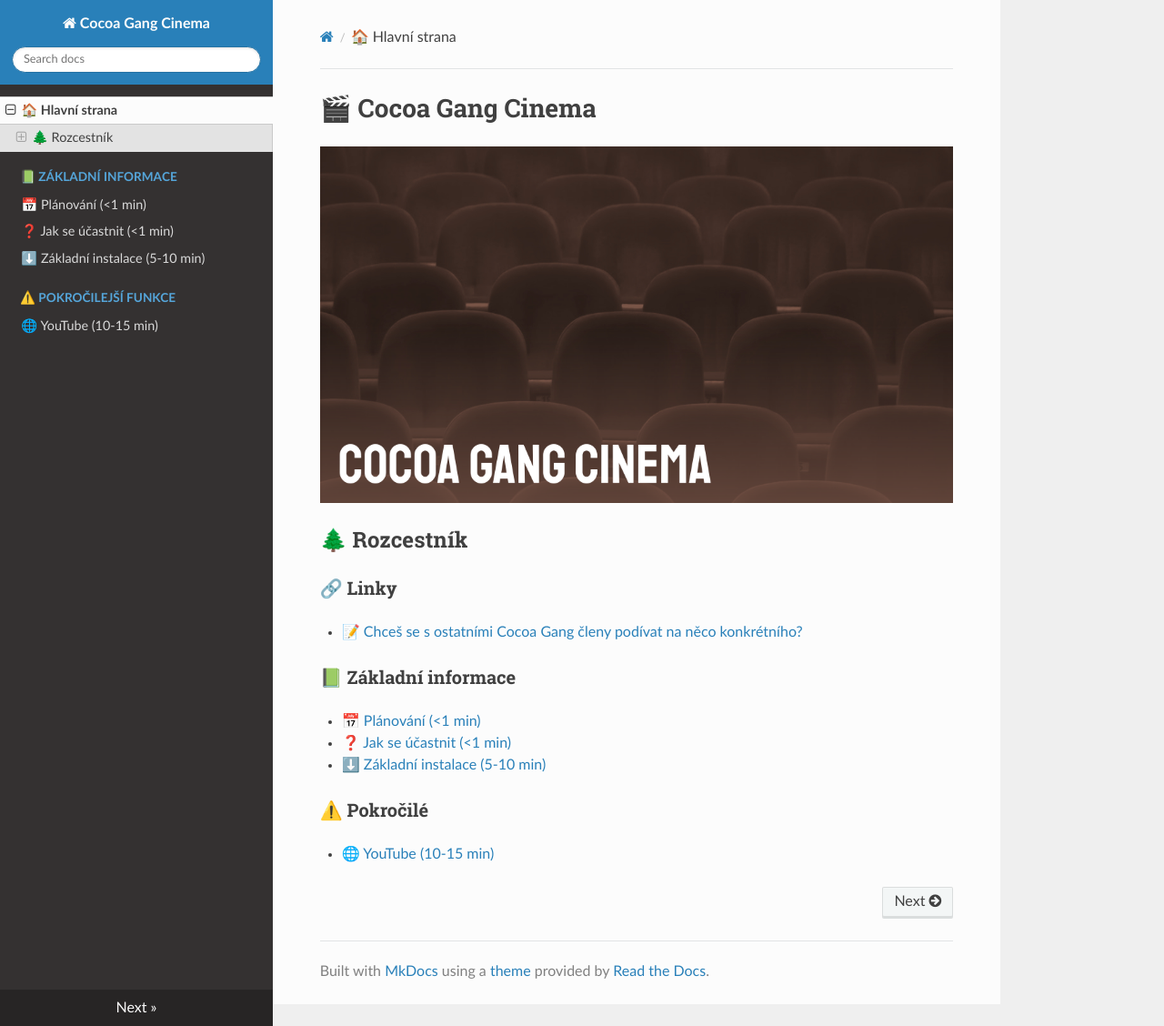
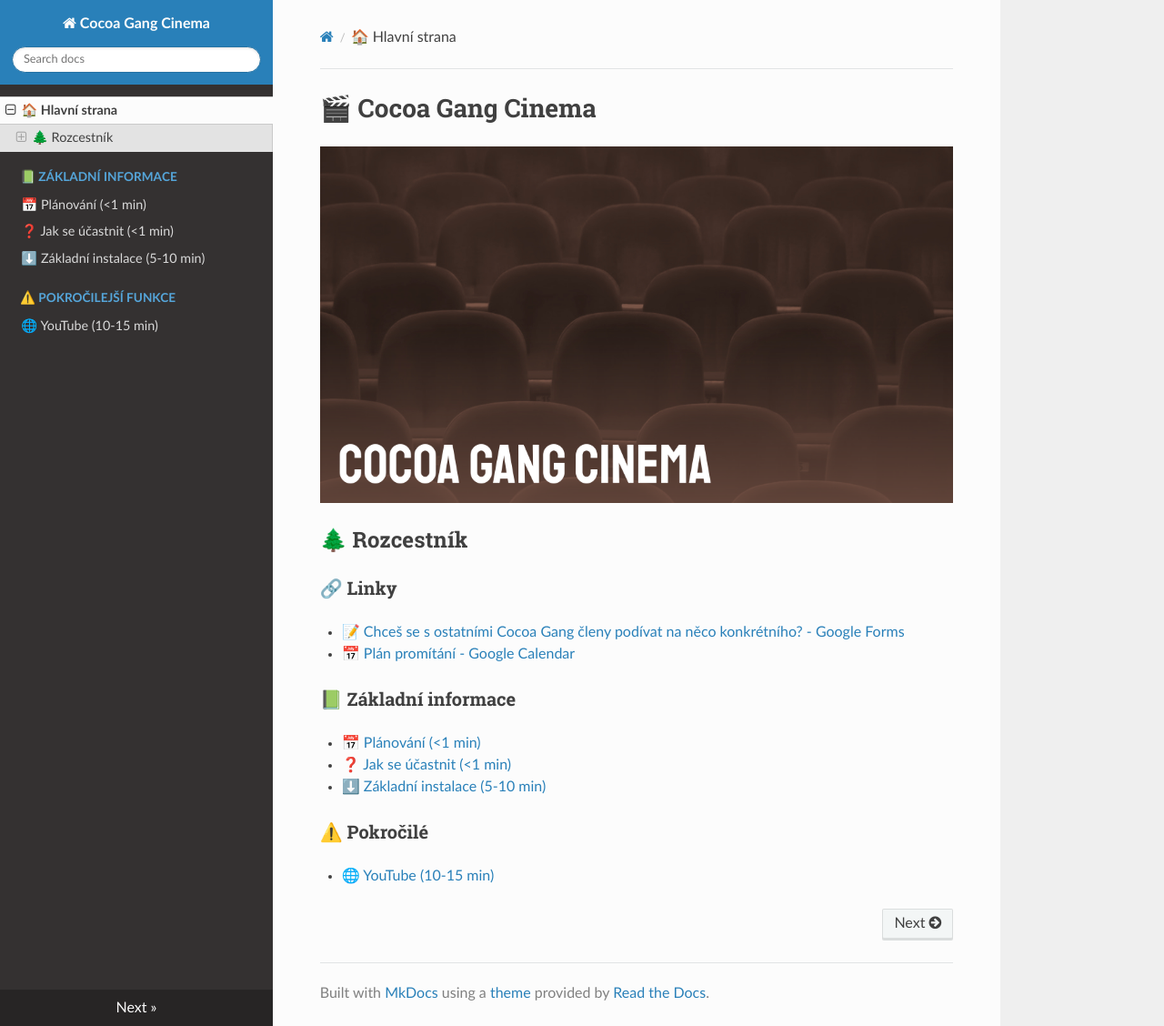
Before and after one commit to Johnystar/CocoaGang-help, an MkDocs documentation site: the page built from docs/index.md, in a window 1280 px wide and 1128 px high. Shown: the whole window at 91% size. Built offline with MkDocs 1.6.1, drawn with Linux system fonts in a browser that asks for light colours; nearby versions of some CDN libraries.

Commit message:
link na kalendar

```diff
--- a/docs/index.md
+++ b/docs/index.md
@@ -6,7 +6,8 @@
 
 ### 🔗 Linky
 
-- [📝 Chceš se s ostatními Cocoa Gang členy podívat na něco konkrétního?](https://forms.gle/WrTeCZ7ebcMWT6Mt6)
+- [📝 Chceš se s ostatními Cocoa Gang členy podívat na něco konkrétního? - Google Forms](https://forms.gle/WrTeCZ7ebcMWT6Mt6)
+- [📅 Plán promítání - Google Calendar](https://calendar.google.com/calendar?cid=c3RlZmVrLmN6X2lzYWptMWU2cWF0Z2hzNXNvYjZhaWhnbmM0QGdyb3VwLmNhbGVuZGFyLmdvb2dsZS5jb20)
 
 ### 📗 Základní informace
 
```
Also changed, not shown: docs/plan.md (+1 -1 lines), site/index.html, site/plan/index.html, site/search/search_index.json, 1 other file.
